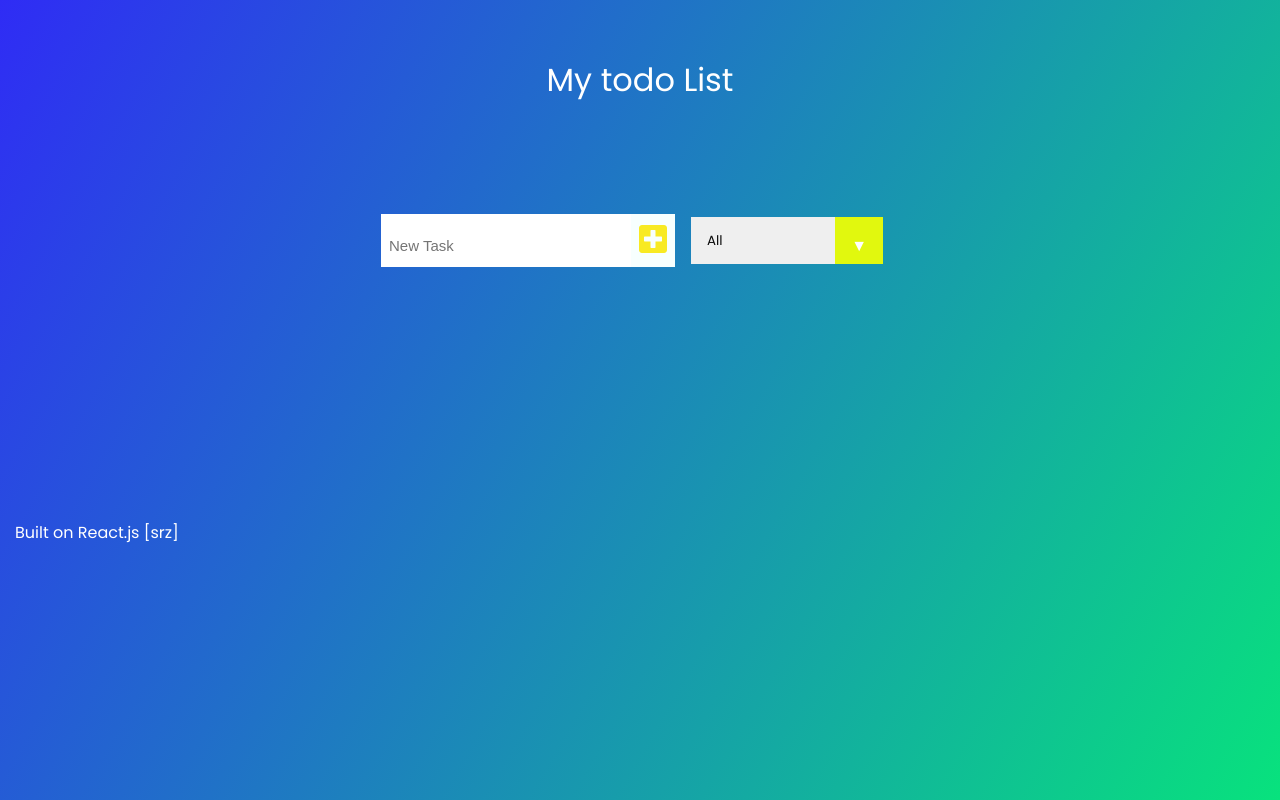
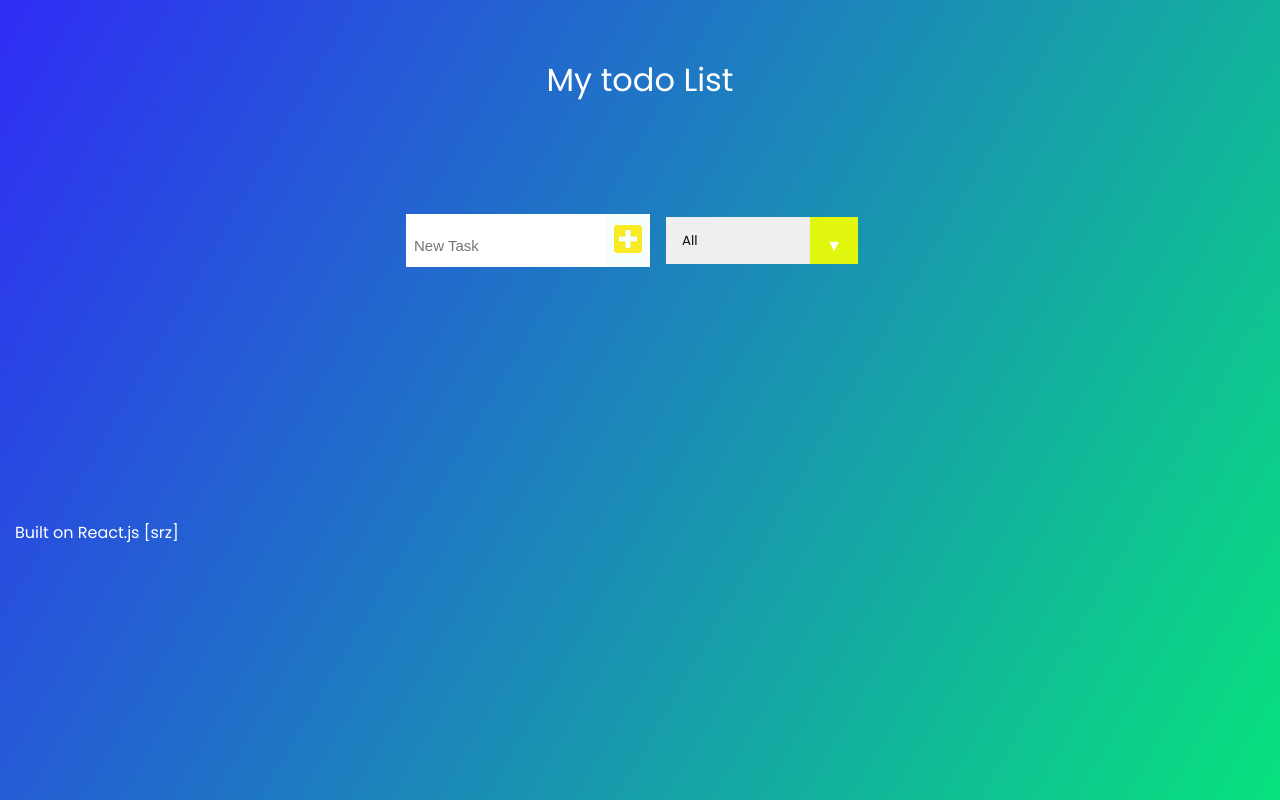
Before and after one commit to sarozpradhan64/React-TodoApp, a React (Create React App) app: page / in a window 1280 px wide. Built offline with nearby package versions, Linux system fonts and the light colour scheme.

Commit message:
Update App.css

```diff
--- a/src/App.css
+++ b/src/App.css
@@ -143,6 +143,9 @@ select {
   margin-left: 15px;
   margin-top: 200px;
 }
+.todo-input{
+width: 200px
+}
 /* Transition */
 /*
 .select:hover::after {
```
